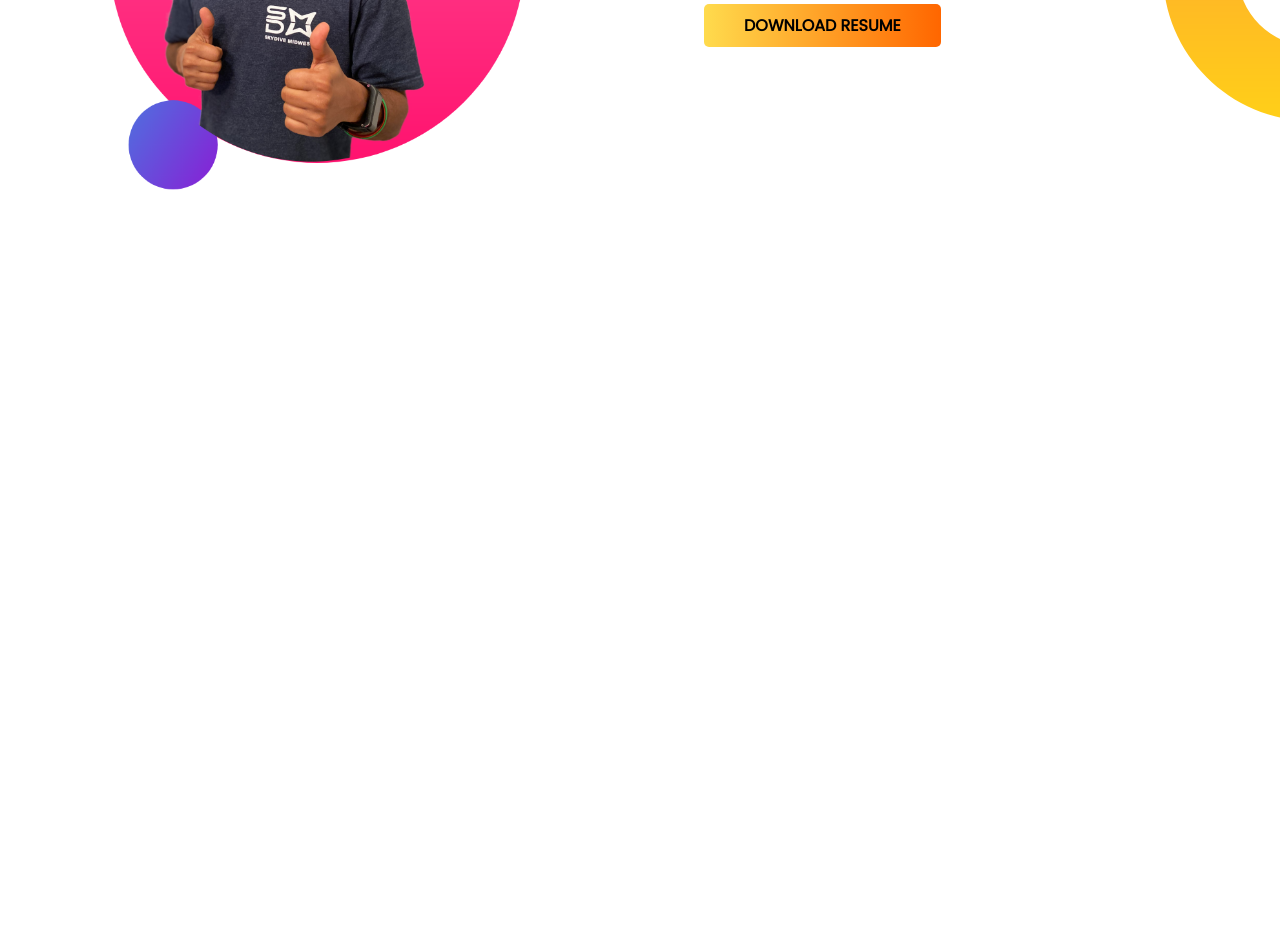
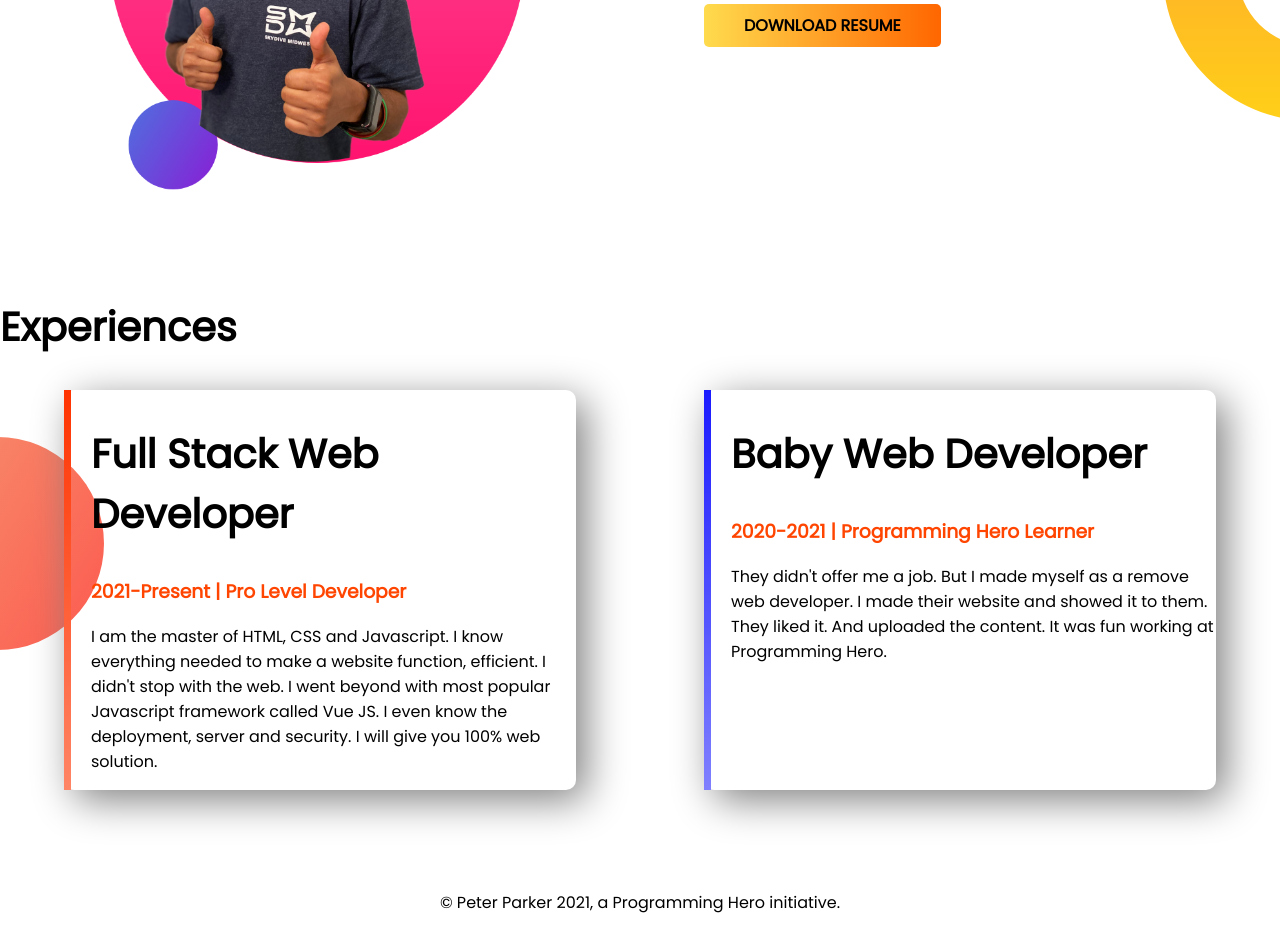
Before and after one commit to masudRana88/developer-portfolio, a plain HTML site: page index.html in a window 1280 px wide. Shown: the part 817-1748 px from the top of the page. Before the commit the page ends 1114 px from the top, so only its background shows below. Drawn offline with Linux system fonts and the light colour scheme.

Commit message:
footer add

```diff
--- a/index.html
+++ b/index.html
@@ -8,7 +8,7 @@
     <link rel="stylesheet" href="style.css">
 </head>
 <body>
-    <section class="top-banner">
+    <section class="top-banner flx-container">
         <div class="half-width">
             <h1>Welcome To</h1>
             <h1><span class="color-text">Peter Parker</span> World</h1>
@@ -21,7 +21,7 @@
         </div>
     </section>
 
-    <section class="dream">
+    <section class="dream flx-container">
         <div class="half-width">
             <img src="images/jhankar2.png" alt="">
         </div>
@@ -32,5 +32,26 @@
             <a class="a-btn" href="#">DOWNLOAD RESUME</a>
         </div>
     </section>
+
+    <section class="experience-area">
+        <h1>Experiences</h1>
+        <div class="flx-container">
+            <div id="experience-left" class="experience-items">
+                <h1>Full Stack Web Developer</h1>
+                <h3 class="color-text">2021-Present | Pro Level Developer</h3>
+                <p>I am the master of HTML, CSS and Javascript. I know everything needed to make a website function, efficient. I didn't stop with the web. I went beyond with most popular Javascript framework called Vue JS. I even know the deployment, server and security. I will give you 100% web solution.</p>
+            </div>
+            <div id="experience-right" class="experience-items">
+                <h1>Baby Web Developer</h1>
+                <h3 class="color-text">2020-2021 | Programming Hero Learner</h3>
+                <p>They didn't offer me a job. But I made myself as a remove web developer. I made their website and showed it to them. They liked it. And uploaded the content. It was fun working at Programming Hero.</p>
+            </div>
+        </div>
+    </section>
+    <footer>
+        <p>
+            © Peter Parker 2021, a Programming Hero initiative.
+        </p>
+    </footer>
 </body>
 </html>
--- a/style.css
+++ b/style.css
@@ -7,7 +7,10 @@ body{
     margin: 0;
 }
 /* -----------------Top banner--------------- */
-section{
+.color-text{
+    color: orangered;
+}
+.flx-container{
     display: flex;
     margin-bottom: 100px;
 }
@@ -36,7 +39,7 @@ section{
 }
 
 /* ------------------Dream sectiob-------------------- */
-.dream h2{
+.dream h2 , .experience-area h1{
    font-size: 40px;
 }
 .dream{
@@ -44,3 +47,30 @@ section{
     background-repeat: no-repeat;
     background-position: right;
 }
+/* ----------------------experience------------------------ */
+.experience-area{
+    background-image: url(images/exp-bg.png);
+    background-repeat: no-repeat;
+    background-position: left;
+}
+.experience-items{
+    width: 40%;
+    margin-left: 5%;
+    margin-right: 5%;
+    padding-left: 20px;
+    box-shadow: 10px 10px 40px gray;
+    border-radius: 10px;
+}
+#experience-left{
+    border-left: 7px solid;
+    border-image: linear-gradient(#ff3300, #ff8566) 1;
+
+}
+#experience-right{
+    border-left: 7px solid;
+    border-image: linear-gradient(#1a1aff, #8080ff) 1;
+}
+/* ----------------------footer------------------------ */
+footer p{
+    text-align: center;
+}
```
